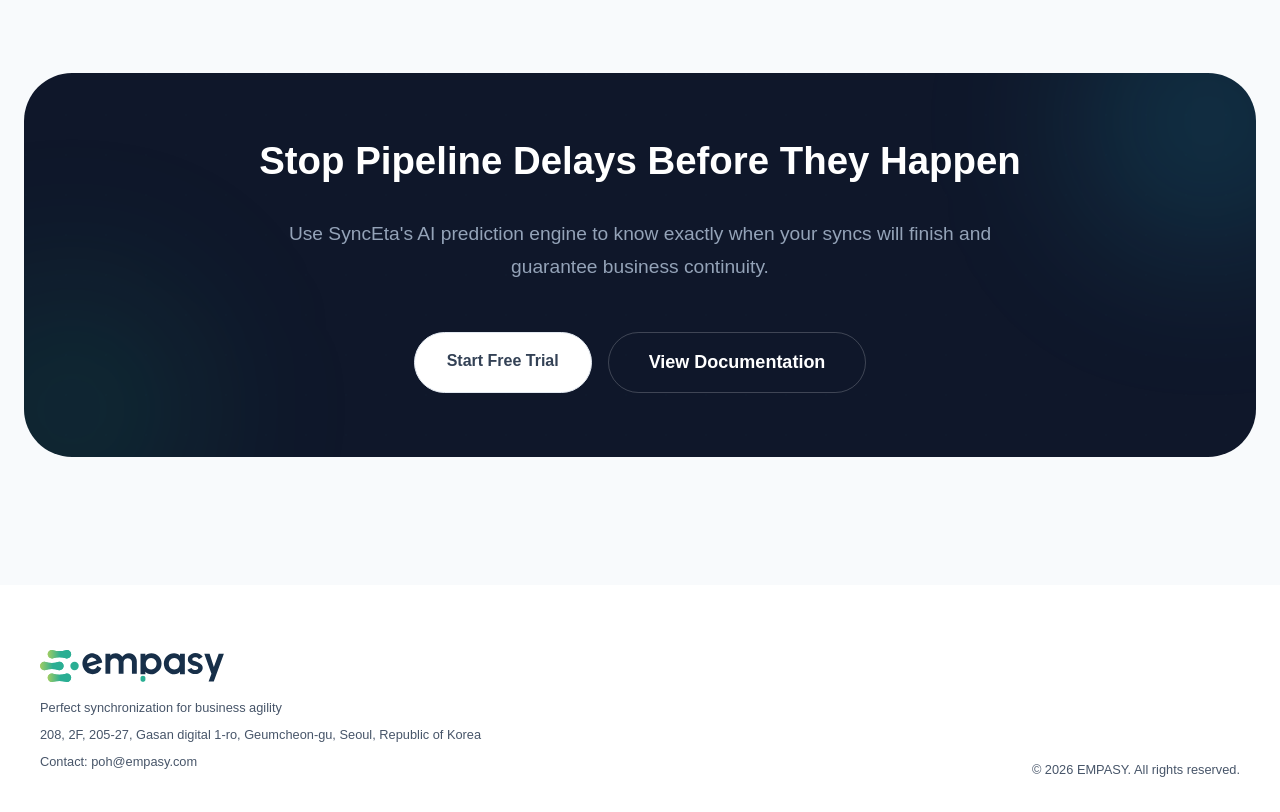
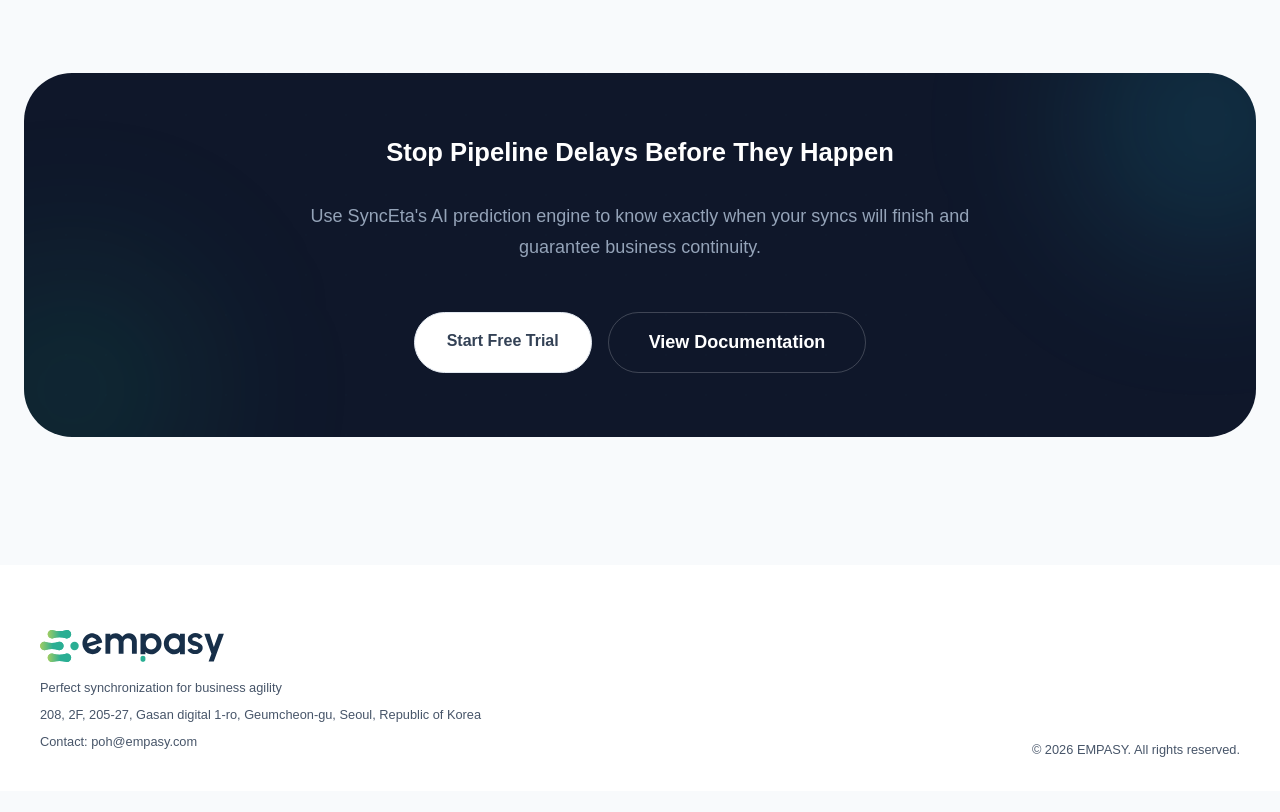
Before and after one commit to DramaticCollaboration/empasy.github.io, a React (Vite) app: page /en/synceta in a window 1280 px wide. Shown: the part 2380-3192 px from the top of the page. After the commit the page ends 3171 px from the top, so only its background shows below. Built offline with nearby package versions, Linux system fonts and the light colour scheme; a web font is replaced by a local one.

Commit message:
문구 css 통일

```diff
--- a/src/pages/SyncEta.jsx
+++ b/src/pages/SyncEta.jsx
@@ -265,10 +265,10 @@ const SyncEta = () => {
 
             <div className="se-cta-network-bg" />
             <div className="se-cta-inner">
-              <h1 className="se-cta-title">
+              <h2 className="se-cta-title">
                 {t('synceta.page.ctaTitle')}
-              </h1>
-              <h3 className="se-cta-desc">{t('synceta.page.ctaDesc')}</h3>
+              </h2>
+              <p className="se-cta-desc">{t('synceta.page.ctaDesc')}</p>
               <div className="se-cta-btns">
                 <Link to={`/${currentLang}/contact`} state={{ interest: 'Other' }} className="se-cta-btn-primary">
                   {t('synceta.page.ctaBtn1')}
```
